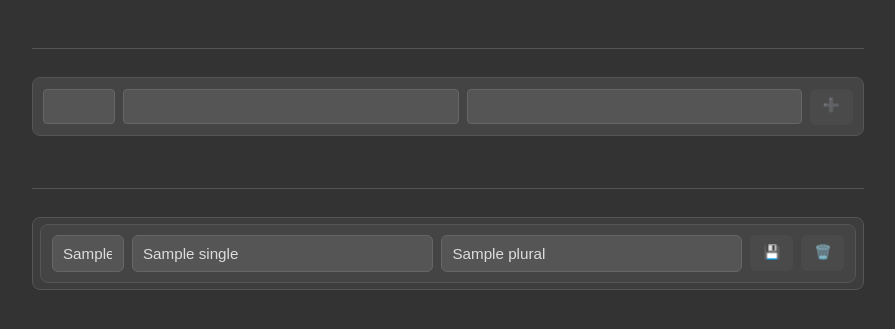
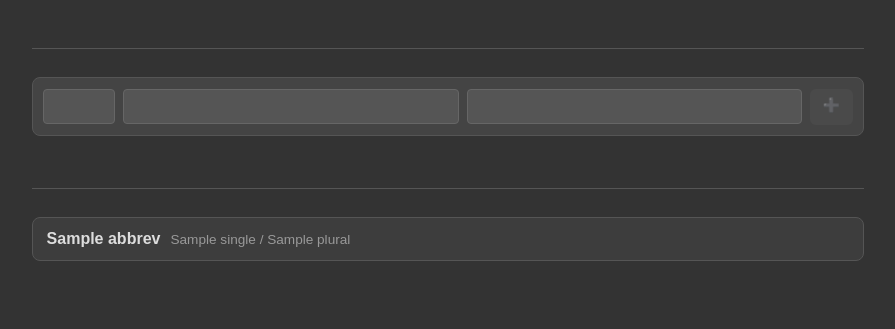
Before and after one commit to Lewistrick/weekmenu, a Python web app: template src/templates/manage-units.html in a window 1280 px wide. Shown: the part 79-408 px from the top of the page, without its empty margins (176-1071 px from the left). Run offline with Jinja, Linux system fonts and the light colour scheme; the template is opened without the code that fills it: most values are stand-ins (such as "Sample title", 1, 10 or a date in 2020); some libraries are stand-ins or nearby versions.

Commit message:
Improve unit management page

```diff
--- a/src/i18n/catalog_en.py
+++ b/src/i18n/catalog_en.py
@@ -345,7 +345,9 @@ TEXTS: dict[str, str] = {
     "units.aria.abbreviation_for": "Abbreviation for {abbrev}",
     "units.aria.singular_for": "Singular label for {abbrev}",
     "units.aria.plural_for": "Plural label for {abbrev}",
+    "units.section.recipes_using_unit": "Recipes using this unit",
     "units.empty": "No units yet.",
+    "units.empty.no_recipes_using_unit": "No recipes currently use this unit.",
     # Ingredient unit merge
     "ingredient_units.lead": "Find ingredients that appear with more than one unit in your recipes or weekly groceries. Convert them to a single unit with a conversion factor.",
     "ingredient_units.section.pairs": "Ingredients with multiple units",
--- a/src/i18n/catalog_nl.py
+++ b/src/i18n/catalog_nl.py
@@ -341,7 +341,9 @@ TEXTS: dict[str, str] = {
     "units.aria.abbreviation_for": "Afkorting voor {abbrev}",
     "units.aria.singular_for": "Enkelvoud voor {abbrev}",
     "units.aria.plural_for": "Meervoud voor {abbrev}",
+    "units.section.recipes_using_unit": "Recepten die deze eenheid gebruiken",
     "units.empty": "Nog geen eenheden.",
+    "units.empty.no_recipes_using_unit": "Nog geen recepten gebruiken deze eenheid.",
     # ingredient_units
     "ingredient_units.lead": "Vind ingrediënten die in meer dan één eenheid voorkomen in recepten of wekelijkse boodschappen. Zet ze om naar één eenheid met een conversiefactor.",
     "ingredient_units.section.pairs": "Ingrediënten met meerdere eenheden",
--- a/src/static/style.css
+++ b/src/static/style.css
@@ -1361,34 +1361,14 @@ div.recipe-detail {
     margin: 0;
 }
 
-.catalog-unit-list {
-    display: flex;
-    flex-direction: column;
-    gap: 0.45rem;
-}
-
-.catalog-unit-row {
-    padding: 0.35rem 0.45rem;
-    border: 1px solid #555;
-    border-radius: 8px;
-    background-color: #3d3d3d;
-}
-
-.catalog-unit-row--incomplete {
-    border-color: #d4a017;
-    background-color: rgba(255, 193, 7, 0.1);
-}
-
-.catalog-unit-input .form-control {
+.ingredient-input > .form-control[name="abbrev"] {
     min-width: 0;
-}
-
-.catalog-unit-input .form-control[name="abbrev"] {
     flex: 0 1 4.5rem;
 }
 
-.catalog-unit-input .form-control[name="single"],
-.catalog-unit-input .form-control[name="plural"] {
+.ingredient-input > .form-control[name="single"],
+.ingredient-input > .form-control[name="plural"] {
+    min-width: 0;
     flex: 1 1 7rem;
 }
 
@@ -1403,6 +1383,34 @@ div.recipe-detail {
     border: 1px solid #555;
     border-radius: 8px;
     background-color: #3d3d3d;
+}
+
+.ingredient-unit-pair-row.is-incomplete {
+    border-color: #d4a017;
+    background-color: rgba(255, 193, 7, 0.1);
+}
+
+details.ingredient-unit-pair-row > summary {
+    list-style: none;
+    cursor: pointer;
+}
+
+details.ingredient-unit-pair-row > summary::-webkit-details-marker {
+    display: none;
+}
+
+details.ingredient-unit-pair-row > summary .section-hint {
+    margin-left: 0.35rem;
+}
+
+details.ingredient-unit-pair-row > :not(summary) {
+    margin-top: 0.75rem;
+    padding-top: 0.75rem;
+    border-top: 1px solid rgba(255, 255, 255, 0.12);
+}
+
+.week-menu-recipe-link + .section-hint {
+    margin-left: 0.35rem;
 }
 
 .ingredient-unit-pair-summary {
--- a/src/templates/manage-units.html
+++ b/src/templates/manage-units.html
@@ -22,7 +22,7 @@
         </div>
         <form method="post" action="{{ base_path }}/units" class="inline-form">
             <div class="form-group">
-                <div class="ingredient-input catalog-unit-input">
+                <div class="ingredient-input">
                     <input type="text" name="abbrev" class="form-control" placeholder="{{ t('units.placeholder.abbrev') }}" required
                         aria-label="{{ t('units.aria.abbreviation') }}" />
                     <input type="text" name="single" class="form-control" placeholder="{{ t('units.placeholder.singular') }}"
@@ -40,11 +40,20 @@
             <h2 class="section-title">{{ t('units.section.yours') }}</h2>
         </div>
         {% if units %}
-        <div class="catalog-unit-list">
+        <div class="ingredient-unit-pair-list">
             {% for row in units %}
-            <div class="catalog-unit-row{% if row.incomplete %} catalog-unit-row--incomplete{% endif %}">
-                <form method="post" action="{{ base_path }}/units/{{ row.id }}" class="inline-form catalog-unit-edit-form">
-                    <div class="ingredient-input catalog-unit-input">
+            <details class="ingredient-unit-pair-row{% if row.incomplete %} is-incomplete{% endif %}">
+                <summary>
+                    <strong>{{ row.abbrev }}</strong>
+                    {% if row.single or row.plural %}
+                    <span class="section-hint">
+                        {% if row.single %}{{ row.single }}{% endif %}{% if row.single and row.plural %} / {% endif %}{% if row.plural %}{{ row.plural }}{% endif %}
+                    </span>
+                    {% endif %}
+                </summary>
+                <div>
+                    <form method="post" action="{{ base_path }}/units/{{ row.id }}" class="inline-form">
+                        <div class="ingredient-input">
                             <input type="text" name="abbrev" class="form-control" value="{{ row.abbrev }}" required
                                 aria-label="{{ t('units.aria.abbreviation_for', abbrev=row.abbrev) }}" />
                             <input type="text" name="single" class="form-control" value="{{ row.single }}"
@@ -56,7 +65,33 @@
                                 hx-target="body" hx-swap="innerHTML" title="{{ t('common.delete') }}" aria-label="{{ t('common.delete') }}">🗑️</button>
                         </div>
                     </form>
+                    <h3 class="section-title">{{ t('units.section.recipes_using_unit') }}</h3>
+                    {% if row.recipe_usages or row.weekly_grocery_names or row.grocery_list_names %}
+                    <ul class="recipe-ingredient-list">
+                        {% for usage in row.recipe_usages %}
+                        <li>
+                            <a href="{{ base_path }}/recipes/view/{{ usage.recipe_id }}" class="week-menu-recipe-link">#{{ usage.recipe_id }} {{ usage.recipe_name }}</a>
+                            <span class="section-hint">{{ usage.ingredient_names | join(', ') }}</span>
+                        </li>
+                        {% endfor %}
+                        {% if row.weekly_grocery_names %}
+                        <li>
+                            <a href="{{ base_path }}/weekly-groceries/manage" class="week-menu-recipe-link">{{ t('nav.weekly_groceries') }}</a>
+                            <span class="section-hint">{{ row.weekly_grocery_names | join(', ') }}</span>
+                        </li>
+                        {% endif %}
+                        {% if row.grocery_list_names %}
+                        <li>
+                            <a href="{{ base_path }}/week-menu/grocery-list" class="week-menu-recipe-link">{{ t('nav.grocery_list') }}</a>
+                            <span class="section-hint">{{ row.grocery_list_names | join(', ') }}</span>
+                        </li>
+                        {% endif %}
+                    </ul>
+                    {% else %}
+                    <p class="search-placeholder">{{ t('units.empty.no_recipes_using_unit') }}</p>
+                    {% endif %}
                 </div>
+            </details>
             {% endfor %}
         </div>
         {% else %}
```
Also changed, not shown: src/units.py (+91 -6 lines), tests/test_manage_units.py (+91 -1 lines). Lines whose indentation alone changed are shown as unchanged.
